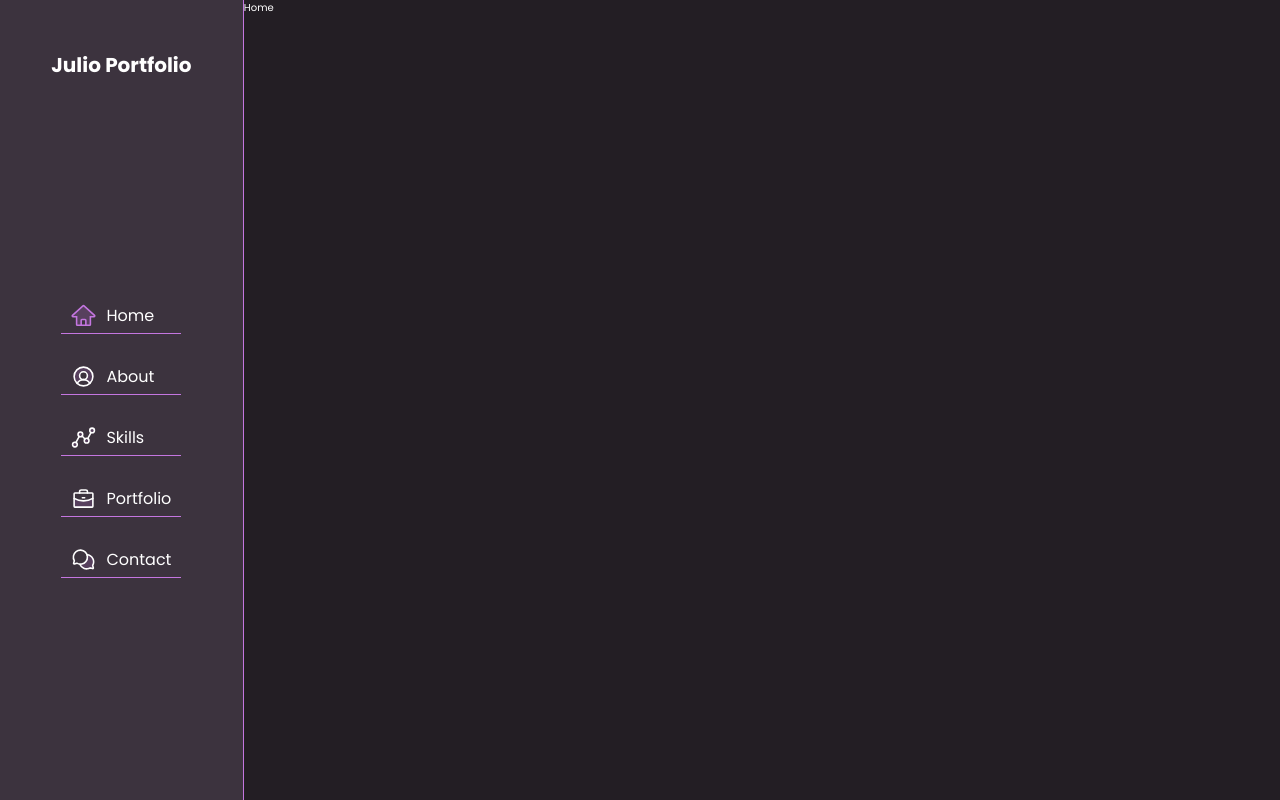
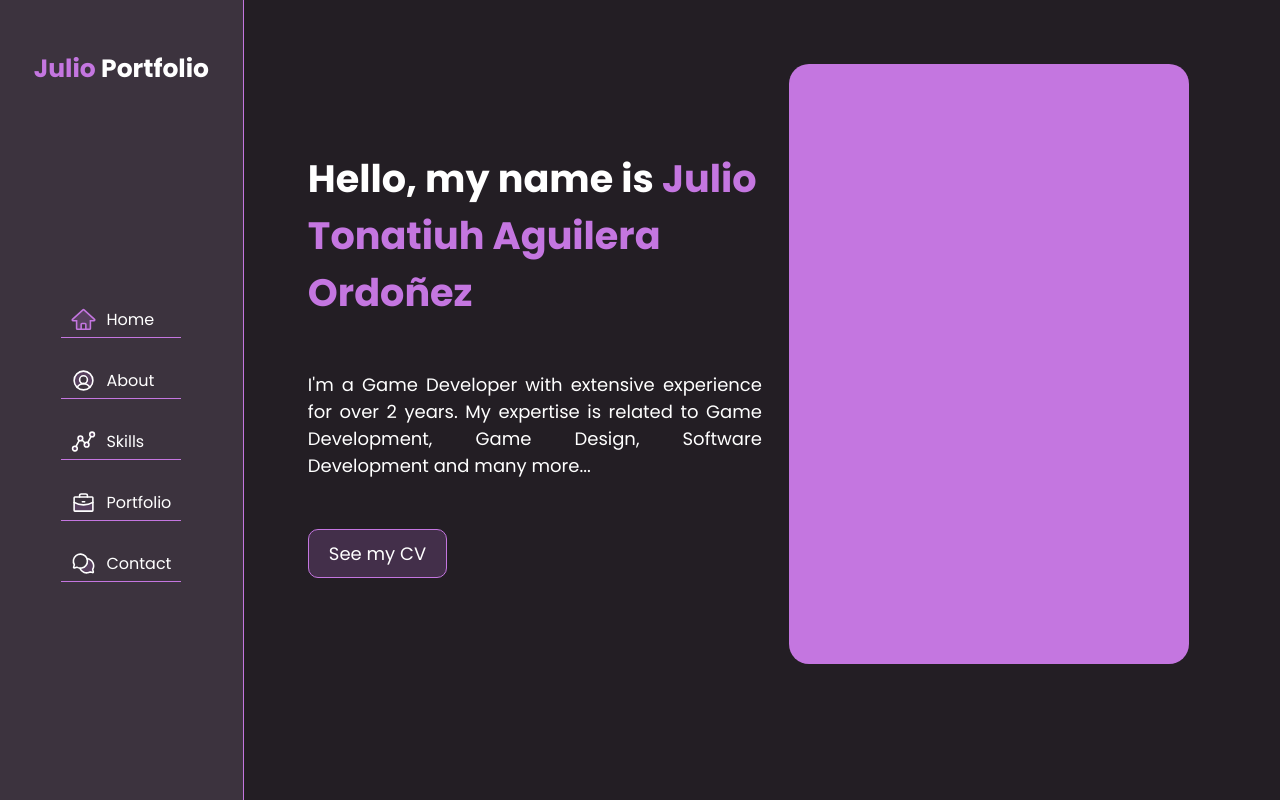
Before and after one commit to Refered/Julio_portfolio, a React (Vite) app: page / in a window 1280 px wide. Built offline with nearby package versions, Linux system fonts and the light colour scheme.

Commit message:
home section v1

```diff
--- a/index.html
+++ b/index.html
@@ -3,7 +3,7 @@
   <head>
     <meta charset="UTF-8" />
     <meta name="viewport" content="width=device-width, initial-scale=1.0" />
-    <title>tona portafolio</title>
+    <title>Julio Portfolio</title>
   </head>
   <body>
     <div id="root"></div>
--- a/src/App.css
+++ b/src/App.css
@@ -10,6 +10,10 @@
 * {
   margin: 0;
   padding: 0;
+}
+
+span {
+  color: var(--primary_color);
 }
 
 .app {
@@ -32,7 +36,7 @@
     height: 100%;
 
     display: inline-flex;
-    overflow: hidden;
+    overflow-x: hidden;
 
     .nav_open {
       position: absolute;
--- a/src/App.jsx
+++ b/src/App.jsx
@@ -20,7 +20,6 @@ function App() {
         currentSection={currentSection}
         setCurrentSection={setCurrentSection}
         navOpen={navOpen}
-        setNavOpen={setNavOpen}
       />
       <div
         className="section_carrousel"
--- /dev/null
+++ b/src/Components/Button/Button.css
@@ -0,0 +1,13 @@
+button {
+  all: unset;
+  cursor: pointer;
+
+  padding: 1rem 2rem;
+
+  border: 0.1rem solid var(--primary_color);
+  border-radius: 1rem;
+
+  background-color: rgba(196, 118, 224, 0.2);
+
+  font-size: clamp(1.4rem, calc(1.4vw + 1rem), 1.8rem);
+}
--- /dev/null
+++ b/src/Components/Button/Button.jsx
@@ -0,0 +1,8 @@
+import React from "react";
+import "./Button.css";
+
+const Button = ({ text, onclick }) => {
+  return <button onClick={onclick}>{text}</button>;
+};
+
+export default Button;
--- a/src/Sections/Home/Home.css
+++ b/src/Sections/Home/Home.css
@@ -1,2 +1,73 @@
 .home_container {
+  margin: clamp(4rem, 5vw, 10rem);
+  display: grid;
+  grid-template-columns: repeat(2, 1fr);
+
+  .side_a {
+    display: flex;
+    flex-direction: column;
+    justify-content: center;
+    gap: 5rem;
+
+    h1 {
+      font-size: clamp(2.2rem, calc(2.2vw + 1rem), 4rem);
+    }
+
+    p {
+      font-size: clamp(1.4rem, calc(1.4vw + 1rem), 1.8rem);
+      max-width: 50ch;
+      text-align: justify;
+    }
+  }
+
+  .side_b {
+    justify-self: center;
+    .image_container {
+      display: flex;
+      justify-content: center;
+      align-items: center;
+      overflow: hidden;
+      /* height: auto; */
+      height: 60rem;
+      width: 40rem;
+
+      border-radius: 2rem;
+
+      background-color: var(--primary_color);
+
+      font-size: 4rem;
+    }
+  }
 }
+
+@media only screen and (max-width: 55rem) {
+  .home_container {
+    display: flex;
+    flex-direction: column-reverse;
+    align-items: center;
+    gap: 5rem;
+
+    .side_a {
+      gap: 2rem;
+      align-items: center;
+      text-align: center;
+
+      p {
+        text-align: center;
+      }
+
+      .button_container {
+        width: 100%;
+
+        button {
+          width: 80%;
+        }
+      }
+    }
+
+    .side_b {
+      .image_container {
+      }
+    }
+  }
+}
--- a/src/Sections/Home/Home.jsx
+++ b/src/Sections/Home/Home.jsx
@@ -1,8 +1,31 @@
 import React from "react";
 import "./Home.css";
 
+import Button from "../../Components/Button/Button.jsx";
+
 const Home = ({ sectionState }) => {
-  return <section className={`home_container ${sectionState}`}>Home</section>;
+  return (
+    <section className={`${sectionState}`}>
+      <div className="home_container">
+        <div className="side_a">
+          <h1>
+            Hello, my name is <span>Julio Tonatiuh Aguilera Ordoñez</span>
+          </h1>
+          <p>
+            I'm a Game Developer with extensive experience for over 2 years. My
+            expertise is related to Game Development, Game Design, Software
+            Development and many more...
+          </p>
+          <div className="button_container">
+            <Button text="See my CV" onclick={null} />
+          </div>
+        </div>
+        <div className="side_b">
+          <div className="image_container"></div>
+        </div>
+      </div>
+    </section>
+  );
 };
 
 export default Home;
--- a/src/Sections/NavBar/NavBar.css
+++ b/src/Sections/NavBar/NavBar.css
@@ -32,7 +32,7 @@ nav {
   .logo_container {
     padding-top: 5rem;
 
-    font-size: 2rem;
+    font-size: clamp(2rem, calc(2vw + 1rem), 2.5rem);
     font-weight: bold;
   }
 
--- a/src/Sections/NavBar/NavBar.jsx
+++ b/src/Sections/NavBar/NavBar.jsx
@@ -6,12 +6,16 @@ import { ReactComponent as AboutIcon } from "../../Icons/UserCircle.svg";
 import { ReactComponent as SkillsIcon } from "../../Icons/LineSegments.svg";
 import { ReactComponent as PortfolioIcon } from "../../Icons/Briefcase.svg";
 import { ReactComponent as ContactIcon } from "../../Icons/ChatsCircle.svg";
-import { ReactComponent as NavClose } from "../../Icons/NavClose.svg";
+// import { ReactComponent as NavClose } from "../../Icons/NavClose.svg";
 
-const NavBar = ({ currentSection, setCurrentSection, navOpen, setNavOpen }) => {
+const NavBar = ({ currentSection, setCurrentSection, navOpen }) => {
   return (
     <nav className={navOpen ? "active" : "inactive"}>
-      <div className="logo_container">Julio Portfolio</div>
+      <div className="logo_container">
+        <p>
+          <span>Julio</span> Portfolio
+        </p>
+      </div>
       <div className="nav_list">
         <div className="list_element" onClick={() => setCurrentSection(0)}>
           <HomeIcon
```
